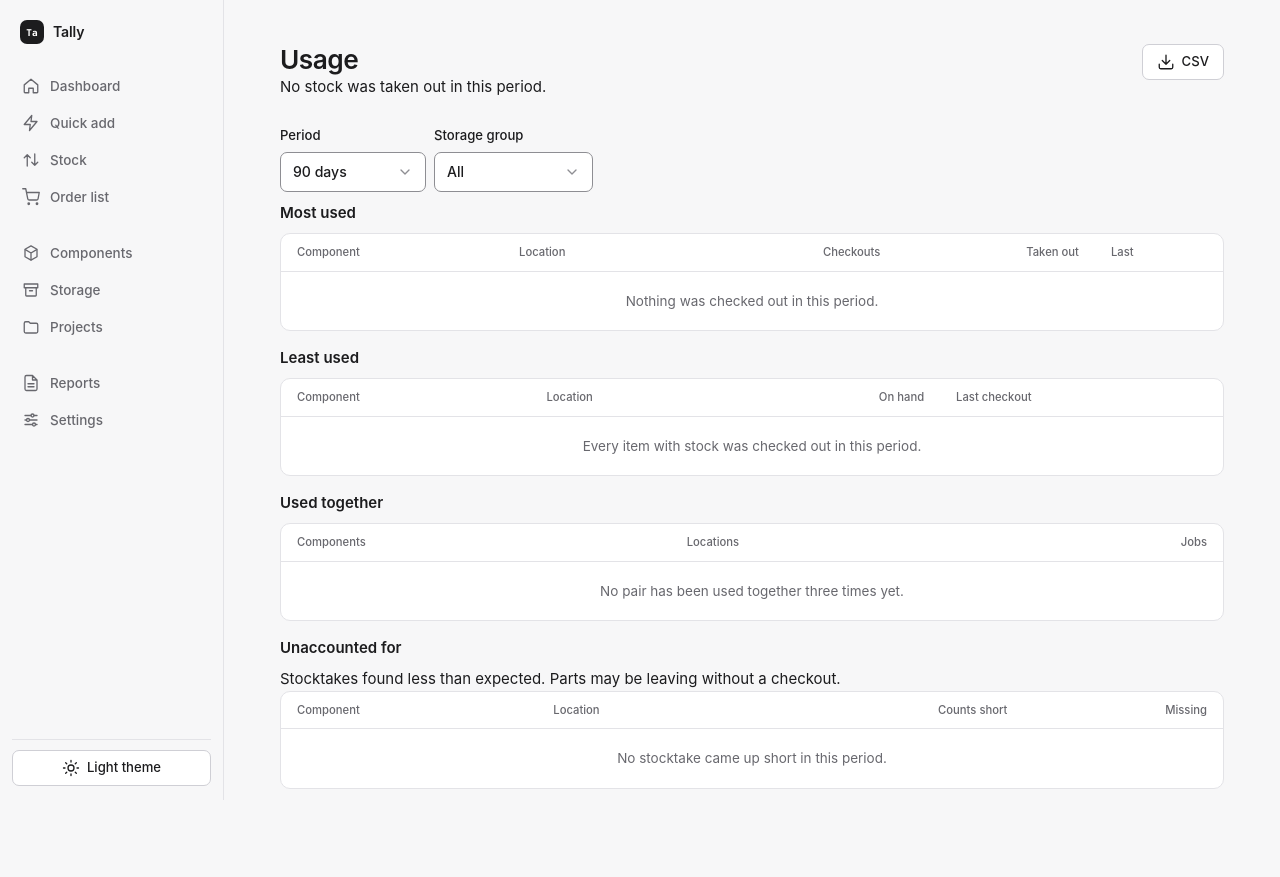
After one commit to alankey-dev/tally, a Flask app: page /reports/usage in a window 1280 px wide. The commit adds this page. Run offline with Flask 3, Linux system fonts and the light colour scheme; data comes from the database, SQL or seed files in the repository; data that the repository does not hold is empty.

Commit message:
Add usage report (#29)

```diff
--- a/app/main.py
+++ b/app/main.py
@@ -151,6 +151,15 @@ def init_db():
         if "last_counted_at" not in location_column_names():
             conn.execute("ALTER TABLE locations ADD COLUMN last_counted_at TEXT")
         conn.commit()
+    def movement_columns():
+        return {row["name"] for row in conn.execute("PRAGMA table_info(movements)")}
+    if "batch" not in movement_columns():
+        # Take the write lock and check again, so a second worker does not add the column twice.
+        conn.execute("BEGIN IMMEDIATE")
+        if "batch" not in movement_columns():
+            conn.execute("ALTER TABLE movements ADD COLUMN batch TEXT")
+        conn.commit()
+    conn.execute("CREATE INDEX IF NOT EXISTS movements_item_time ON movements(item_id, occurred_at)")
     def project_columns():
         return {row["name"] for row in conn.execute("PRAGMA table_info(project_items)")}
     if "per_build" not in project_columns():
@@ -407,10 +416,10 @@ def commit_read_events(response):
     return response
 
 
-def record_movement(conn, item, change, reason, event, project=None):
+def record_movement(conn, item, change, reason, event, project=None, batch=None):
     now = datetime.now(timezone.utc).isoformat()
     conn.execute("UPDATE items SET quantity=quantity+?, updated_at=? WHERE id=?", (change, now, item["id"]))
-    conn.execute("INSERT INTO movements(item_id,quantity_change,reason,occurred_at) VALUES (?,?,?,?)", (item["id"], change, reason, now))
+    conn.execute("INSERT INTO movements(item_id,quantity_change,reason,occurred_at,batch) VALUES (?,?,?,?,?)", (item["id"], change, reason, now, batch))
     dispatch_webhooks(event, {"item": {"id": item["id"], "name": item["name"], "part_number": item["part_number"], "location": item["code"]}, "quantity_change": change, "unit": item["unit"], "reason": reason, "project": project})
 
 def low_stock(conn):
@@ -557,9 +566,10 @@ def stock_checkout():
     except (KeyError, ValueError, TypeError):
         flash("Check the quantities. Stock out and lost actions cannot take more than is on hand.", "error")
         return back_to_stock()
+    batch = secrets.token_hex(8)
     with conn:
         for item, quantity in prepared:
-            record_movement(conn, item, direction * quantity, labels[action][0], labels[action][1])
+            record_movement(conn, item, direction * quantity, labels[action][0], labels[action][1], batch=batch)
     flash(f"{labels[action][0]} for {len(prepared)} component{'s' if len(prepared) != 1 else ''}.", "success")
     return back_to_stock()
 
@@ -1393,8 +1403,9 @@ def build_project(project_id):
         plan = project_plan(conn, project_id, wanted)
         short = [line for line in plan if line["short"] > 0]
         if plan and not short:
+            batch = secrets.token_hex(8)
             for line in plan:
-                record_movement(conn, line, -line["need"], f"Built {project['title']} ×{wanted}", "stock.out", reference)
+                record_movement(conn, line, -line["need"], f"Built {project['title']} ×{wanted}", "stock.out", reference, batch)
                 conn.execute("UPDATE project_items SET quantity=quantity+? WHERE project_id=? AND item_id=?", (line["need"], project_id, line["id"]))
             build_id = conn.execute("INSERT INTO builds(project_id, quantity, lines, built_at) VALUES (?, ?, ?, ?)", (project_id, wanted, json.dumps([[line["id"], line["need"]] for line in plan]), datetime.now(timezone.utc).isoformat())).lastrowid
             dispatch_webhooks("project.built", {"project": reference, "build_id": build_id, "quantity": wanted, "lines": [{"item": {"id": line["id"], "name": line["name"], "part_number": line["part_number"], "location": line["code"]}, "quantity_change": -line["need"], "unit": line["unit"]} for line in plan]})
@@ -1422,11 +1433,12 @@ def undo_build(project_id, build_id):
         undone = conn.execute("UPDATE builds SET undone_at=? WHERE id=? AND undone_at IS NULL", (datetime.now(timezone.utc).isoformat(), build_id)).rowcount
         if undone:
             reason = f"Unbuilt {build['title']} ×{build['quantity']}"
+            batch = secrets.token_hex(8)
             for item_id, quantity in lines:
                 item = conn.execute("SELECT i.*, l.code FROM items i JOIN locations l ON l.id=i.location_id WHERE i.id=?", (item_id,)).fetchone()
                 if item is None:
                     continue
-                record_movement(conn, item, quantity, reason, "stock.returned", {"id": project_id, "title": build["title"]})
+                record_movement(conn, item, quantity, reason, "stock.returned", {"id": project_id, "title": build["title"]}, batch)
                 conn.execute("UPDATE project_items SET quantity=max(quantity-?, 0) WHERE project_id=? AND item_id=?", (quantity, project_id, item_id))
         if undone:
             dispatch_webhooks("project.build_undone", {"project": {"id": project_id, "title": build["title"]}, "build_id": build_id, "quantity": build["quantity"], "lines": [{"item_id": item_id, "quantity_change": quantity} for item_id, quantity in lines]})
@@ -1589,6 +1601,63 @@ def export_orders(format):
 @app.route("/reports")
 def reports():
     return render_template("reports.html")
+
+# Outgoing movements that count as using a part. Returns, receipts, stocktake corrections and manual adjustments do not.
+CHECKOUT_REASONS = ("Stock used", "Marked lost or damaged")
+CHECKOUT_SQL = "m.quantity_change < 0 AND (m.reason IN (?, ?) OR m.reason LIKE 'Built %')"
+USAGE_PERIODS = {"30": 30, "90": 90, "365": 365, "all": None}
+MIN_PAIR_JOBS = 3
+
+def usage_report(conn, period, group):
+    """Most and least used items, the pairs used together, and stocktake shortfalls for a period and storage group."""
+    days = USAGE_PERIODS[period]
+    since = (datetime.now(timezone.utc) - timedelta(days=days)).isoformat() if days else ""
+    in_group = "AND l.code LIKE ? || ' %'" if group else ""
+    extra = [group] if group else []
+    base = f"FROM movements m JOIN items i ON i.id=m.item_id JOIN locations l ON l.id=i.location_id WHERE m.occurred_at >= ? {in_group}"
+    most = conn.execute(f"""SELECT i.id, i.name, i.unit, l.code, count(*) AS checkouts, -sum(m.quantity_change) AS taken, max(m.occurred_at) AS last_out
+        {base} AND {CHECKOUT_SQL} GROUP BY i.id ORDER BY checkouts DESC, taken DESC, i.name LIMIT 20""", (since, *extra, *CHECKOUT_REASONS)).fetchall()
+    last_out = {row["item_id"]: row["last_out"] for row in conn.execute(f"SELECT m.item_id, max(m.occurred_at) AS last_out FROM movements m WHERE {CHECKOUT_SQL} GROUP BY m.item_id", CHECKOUT_REASONS)}
+    idle = conn.execute(f"""SELECT i.id, i.name, i.unit, i.quantity, l.code FROM items i JOIN locations l ON l.id=i.location_id
+        WHERE i.quantity > 0 {in_group} AND NOT EXISTS (SELECT 1 FROM movements m WHERE m.item_id=i.id AND m.occurred_at >= ? AND {CHECKOUT_SQL})""", (*extra, since, *CHECKOUT_REASONS)).fetchall()
+    least = sorted(idle, key=lambda row: (last_out.get(row["id"]) or "", row["name"].casefold()))[:20]
+    # A job is one stock action or one project. A project counts once however often it was built.
+    pairs = {}
+    for a, b, jobs in conn.execute("""SELECT a.item_id, b.item_id, count(DISTINCT a.batch) FROM movements a JOIN movements b ON b.batch=a.batch AND a.item_id < b.item_id
+        WHERE a.occurred_at >= ? AND a.reason IN (?, ?) AND b.reason IN (?, ?) AND a.quantity_change < 0 AND b.quantity_change < 0 GROUP BY a.item_id, b.item_id""", (since, *CHECKOUT_REASONS, *CHECKOUT_REASONS)):
+        pairs[(a, b)] = jobs
+    for a, b, projects in conn.execute("SELECT a.item_id, b.item_id, count(*) FROM project_items a JOIN project_items b ON b.project_id=a.project_id AND a.item_id < b.item_id GROUP BY a.item_id, b.item_id"):
+        pairs[(a, b)] = pairs.get((a, b), 0) + projects
+    names = {row["id"]: row for row in conn.execute(f"SELECT i.id, i.name, l.code FROM items i JOIN locations l ON l.id=i.location_id WHERE 1=1 {in_group}", extra)}
+    together = sorted(((names[a], names[b], jobs) for (a, b), jobs in pairs.items() if jobs >= MIN_PAIR_JOBS and a in names and b in names),
+                      key=lambda pair: (-pair[2], pair[0]["name"].casefold(), pair[1]["name"].casefold()))[:20]
+    short = conn.execute(f"""SELECT i.id, i.name, i.unit, l.code, count(*) AS counts, -sum(m.quantity_change) AS missing
+        {base} AND m.reason='Stocktake' AND m.quantity_change < 0 GROUP BY i.id ORDER BY missing DESC, i.name LIMIT 20""", (since, *extra)).fetchall()
+    removed = conn.execute(f"SELECT coalesce(-sum(m.quantity_change), 0) {base} AND m.quantity_change < 0 AND (m.reason='Stocktake' OR m.reason IN (?, ?) OR m.reason LIKE 'Built %')", (since, *extra, *CHECKOUT_REASONS)).fetchone()[0]
+    recorded = conn.execute(f"SELECT coalesce(-sum(m.quantity_change), 0) {base} AND {CHECKOUT_SQL}", (since, *extra, *CHECKOUT_REASONS)).fetchone()[0]
+    return {"most": most, "least": least, "last_out": last_out, "together": together, "short": short, "coverage": round(100 * recorded / removed) if removed else None}
+
+def usage_filters():
+    period = request.args.get("days", "90")
+    return (period if period in USAGE_PERIODS else "90"), request.args.get("group", "").strip()
+
+@app.route("/reports/usage")
+def usage():
+    period, group = usage_filters()
+    conn = db()
+    groups = sorted({row["code"].split()[0] for row in conn.execute("SELECT code FROM locations")})
+    return render_template("usage.html", report=usage_report(conn, period, group), period=period, group=group, groups=groups)
+
+@app.route("/reports/usage.csv")
+def export_usage():
+    if not enabled("exports"): abort(404)
+    period, group = usage_filters()
+    report = usage_report(db(), period, group)
+    rows = [("Most used", row["name"], row["code"], row["checkouts"], row["taken"], row["last_out"][:10]) for row in report["most"]]
+    rows += [("Least used", row["name"], row["code"], 0, 0, "") for row in report["least"]]
+    rows += [("Unaccounted for", row["name"], row["code"], row["counts"], row["missing"], "") for row in report["short"]]
+    rows += [("Used together", f"{a['name']} + {b['name']}", f"{a['code']} + {b['code']}", jobs, "", "") for a, b, jobs in report["together"]]
+    return export_rows(rows, ["Report", "Component", "Location", "Count", "Quantity", "Last checkout"], "tally-usage", "csv", "Usage")
 
 @app.route("/reports/inventory.<format>")
 def export_inventory(format):
--- /dev/null
+++ b/templates/usage.html
@@ -0,0 +1,87 @@
+{% extends 'base.html' %}
+{% from '_macros.html' import icon %}
+{% block title %}Usage · Tally{% endblock %}
+{% macro item_link(row) %}<a href="{{url_for('item_detail', item_id=row['id'])}}">{{row['name']}}</a>{% endmacro %}
+{% block content %}
+<section class="page-head">
+  <div>
+    <h1>Usage</h1>
+    <p>{% if report.coverage is not none %}{{report.coverage}}% of stock taken out was recorded as a checkout.{% else %}No stock was taken out in this period.{% endif %}</p>
+  </div>
+  {% if exports_enabled %}<a class="button" href="{{url_for('export_usage', days=period, group=group)}}">{{ icon('download') }}CSV</a>{% endif %}
+</section>
+
+<form class="filter-range" aria-label="Usage period">
+  <label>Period
+    <select name="days" onchange="this.form.submit()">
+      {% for value, text in (('30', '30 days'), ('90', '90 days'), ('365', '1 year'), ('all', 'All time')) %}<option value="{{value}}"{% if value == period %} selected{% endif %}>{{text}}</option>{% endfor %}
+    </select>
+  </label>
+  <label>Storage group
+    <select name="group" onchange="this.form.submit()">
+      <option value="">All</option>
+      {% for code in groups %}<option value="{{code}}"{% if code == group %} selected{% endif %}>{{code}}</option>{% endfor %}
+    </select>
+  </label>
+  <noscript><button class="button small">Apply</button></noscript>
+</form>
+
+<section class="stack">
+  <div>
+    <div class="section-head"><h2>Most used</h2></div>
+    <div class="table-wrap"><table>
+      <thead><tr><th>Component</th><th>Location</th><th class="num">Checkouts</th><th class="num">Taken out</th><th>Last</th></tr></thead>
+      <tbody>
+        {% for row in report.most %}
+        <tr><td data-label="Component">{{item_link(row)}}</td><td data-label="Location">{{row['code']}}</td><td data-label="Checkouts" class="num">{{row['checkouts']}}</td><td data-label="Taken out" class="num">{{row['taken']|qty}} {{row['unit']}}</td><td data-label="Last">{{row['last_out'][:10]}}</td></tr>
+        {% else %}
+        <tr><td colspan="5"><div class="empty">Nothing was checked out in this period.</div></td></tr>
+        {% endfor %}
+      </tbody>
+    </table></div>
+  </div>
+
+  <div>
+    <div class="section-head"><h2>Least used</h2></div>
+    <div class="table-wrap"><table>
+      <thead><tr><th>Component</th><th>Location</th><th class="num">On hand</th><th>Last checkout</th></tr></thead>
+      <tbody>
+        {% for row in report.least %}
+        <tr><td data-label="Component">{{item_link(row)}}</td><td data-label="Location">{{row['code']}}</td><td data-label="On hand" class="num">{{row['quantity']|qty}} {{row['unit']}}</td><td data-label="Last checkout">{{'Never' if not report.last_out.get(row['id']) else report.last_out[row['id']][:10]}}</td></tr>
+        {% else %}
+        <tr><td colspan="4"><div class="empty">Every item with stock was checked out in this period.</div></td></tr>
+        {% endfor %}
+      </tbody>
+    </table></div>
+  </div>
+
+  <div>
+    <div class="section-head"><h2>Used together</h2></div>
+    <div class="table-wrap"><table>
+      <thead><tr><th>Components</th><th>Locations</th><th class="num">Jobs</th></tr></thead>
+      <tbody>
+        {% for a, b, jobs in report.together %}
+        <tr><td data-label="Components">{{item_link(a)}} + {{item_link(b)}}</td><td data-label="Locations">{{a['code']}} · {{b['code']}}</td><td data-label="Jobs" class="num">{{jobs}}</td></tr>
+        {% else %}
+        <tr><td colspan="3"><div class="empty">No pair has been used together three times yet.</div></td></tr>
+        {% endfor %}
+      </tbody>
+    </table></div>
+  </div>
+
+  <div>
+    <div class="section-head"><h2>Unaccounted for</h2></div>
+    <p class="muted">Stocktakes found less than expected. Parts may be leaving without a checkout.</p>
+    <div class="table-wrap"><table>
+      <thead><tr><th>Component</th><th>Location</th><th class="num">Counts short</th><th class="num">Missing</th></tr></thead>
+      <tbody>
+        {% for row in report.short %}
+        <tr><td data-label="Component">{{item_link(row)}}</td><td data-label="Location">{{row['code']}}</td><td data-label="Counts short" class="num">{{row['counts']}}</td><td data-label="Missing" class="num">{{row['missing']|qty}} {{row['unit']}}</td></tr>
+        {% else %}
+        <tr><td colspan="4"><div class="empty">No stocktake came up short in this period.</div></td></tr>
+        {% endfor %}
+      </tbody>
+    </table></div>
+  </div>
+</section>
+{% endblock %}
```
Also changed, not shown: CONTEXT.md (+7 -0 lines), docs/specs/usage-reports.md (+8 -8 lines), templates/reports.html (+13 -0 lines), tests/test_usage.py (added, +142 -0 lines), README.md, docs/specs/README.md.
